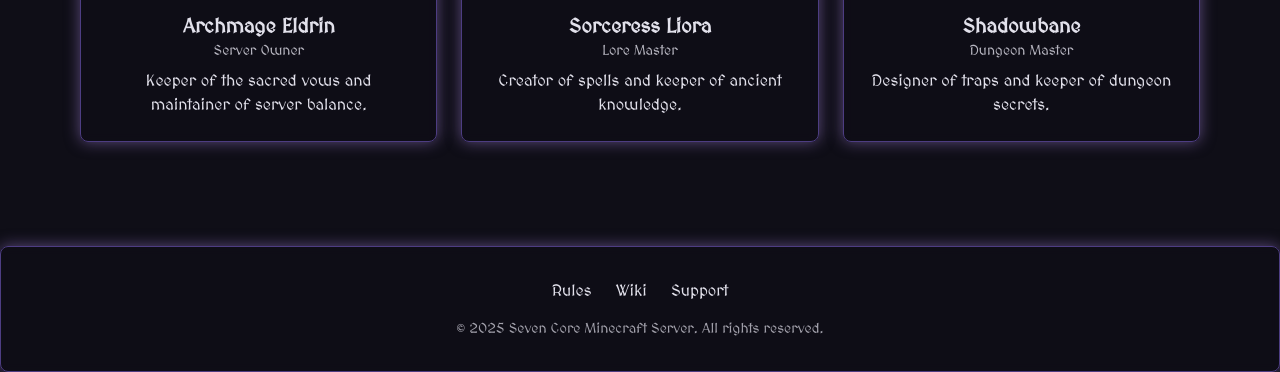
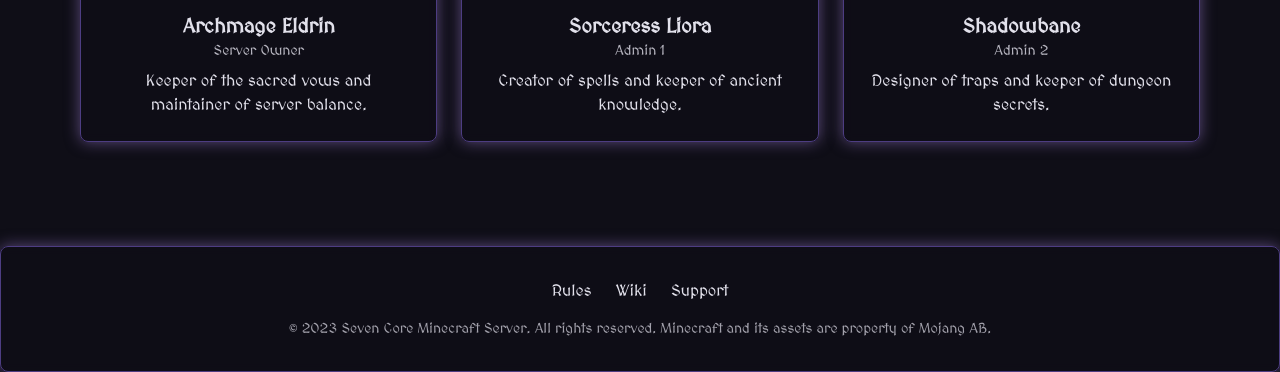
Before and after one commit to ENDY1807/Seven-Core, a plain HTML site: page index.html in a window 1280 px wide. Shown: the part 2491-2863 px from the top of the page. Drawn offline with nearby package versions, Linux system fonts and the light colour scheme.

Commit message:
Update index.html

```diff
--- a/index.html
+++ b/index.html
@@ -181,14 +181,14 @@
                 <div class="spellbook-effect p-6 rounded-lg text-center">
                     <img src="https://storage.googleapis.com/workspace-0f70711f-8b4e-4d94-86f1-2a93ccde5887/image/ee8f509b-fb3f-49e3-aefc-980c4940cb02.png" alt="Young sorceress with purple hair and intricate silver markings holding an ancient tome" class="w-32 h-32 rounded-full mx-auto mb-4" />
                     <h3 class="text-xl font-bold">Sorceress Liora</h3>
-                    <p class="text-sm opacity-80 mb-2">Lore Master</p>
+                    <p class="text-sm opacity-80 mb-2">Admin 1</p>
                     <p>Creator of spells and keeper of ancient knowledge.</p>
                 </div>
 
                 <div class="spellbook-effect p-6 rounded-lg text-center">
                     <img src="https://storage.googleapis.com/workspace-0f70711f-8b4e-4d94-86f1-2a93ccde5887/image/e1e28a1c-f410-44a4-8307-306afdc30fbc.png" alt="Mysterious hooded figure with glowing red eyes holding a dagger made of shadow" class="w-32 h-32 rounded-full mx-auto mb-4" />
                     <h3 class="text-xl font-bold">Shadowbane</h3>
-                    <p class="text-sm opacity-80 mb-2">Dungeon Master</p>
+                    <p class="text-sm opacity-80 mb-2">Admin 2</p>
                     <p>Designer of traps and keeper of dungeon secrets.</p>
                 </div>
             </div>
@@ -204,7 +204,8 @@
                 <a href="#" class="hover:text-purple-300">Support</a>
             </div>
             <p class="text-sm opacity-70">
-                © 2025 Seven Core Minecraft Server. All rights reserved.
+                © 2023 Seven Core Minecraft Server. All rights reserved.
+                Minecraft and its assets are property of Mojang AB.
             </p>
         </div>
     </footer>
```
